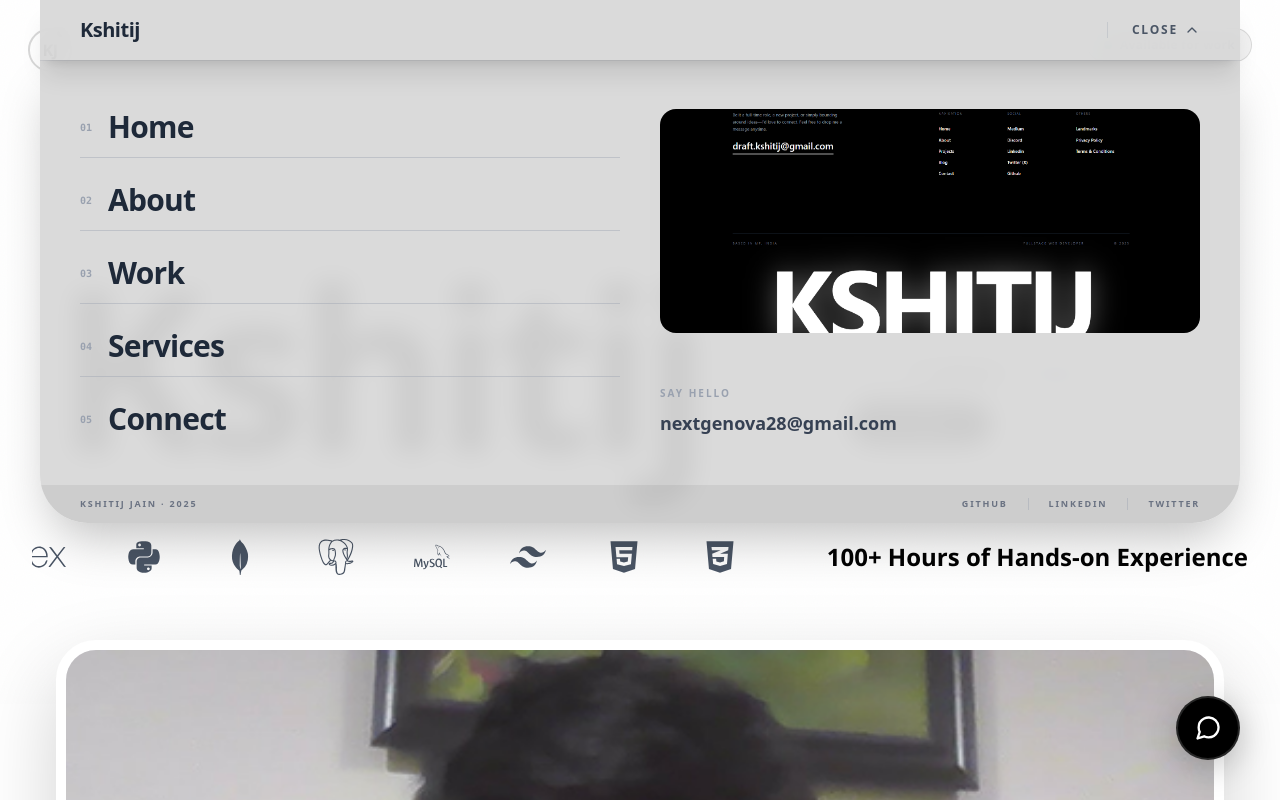
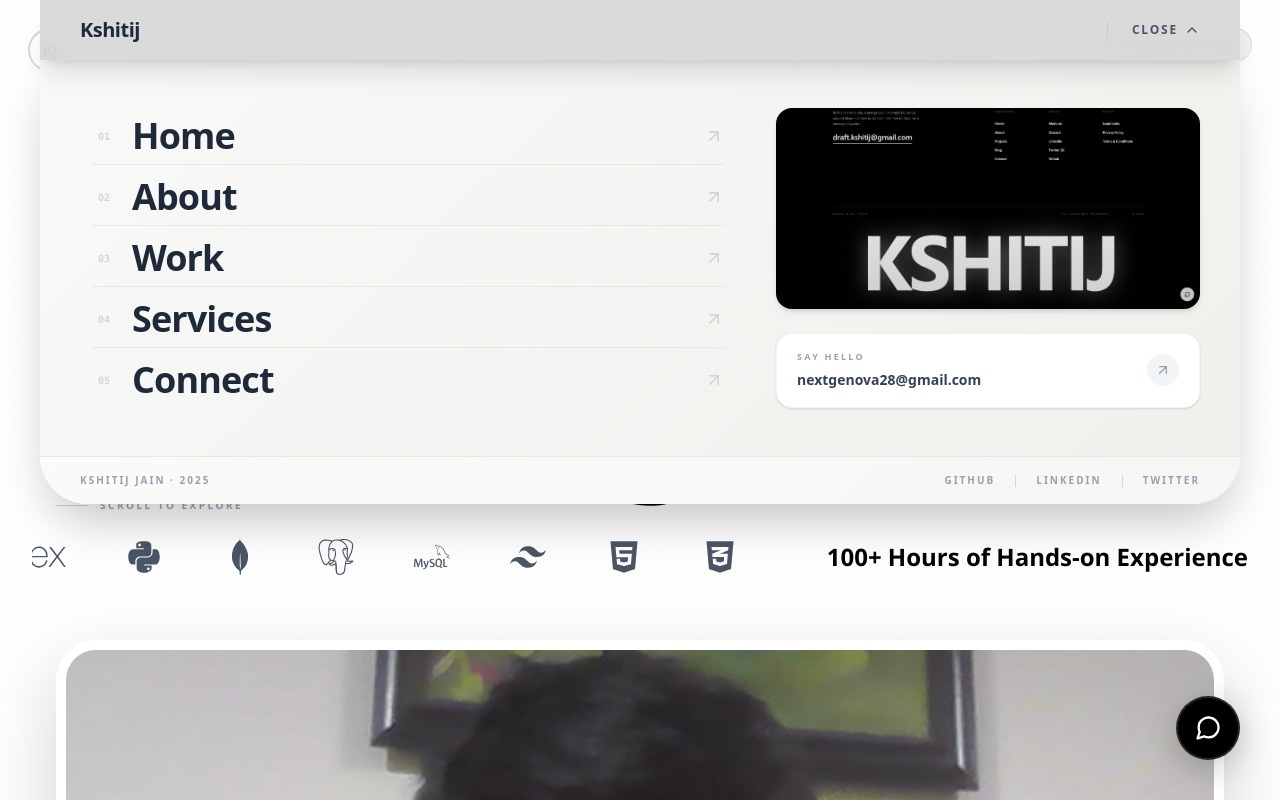
Before and after one commit to NEGO2522/Portfolio-one, a React (Vite) app: page / in a window 1280 px wide. Both pictures are taken after a click on the button "CONTACT". Shown: the top 800 px of the page. Built offline with nearby package versions, Linux system fonts and the light colour scheme.

Commit message:
Update the navbar.jsx

```diff
--- a/src/Components/Navbar.jsx
+++ b/src/Components/Navbar.jsx
@@ -1,7 +1,6 @@
-import { Link, useLocation, useNavigate } from 'react-router-dom';
+import { useLocation, useNavigate } from 'react-router-dom';
 import { motion, AnimatePresence } from 'framer-motion';
-import { FiMenu, FiX, FiGithub, FiLinkedin, FiChevronDown, FiTwitter, FiMail } from 'react-icons/fi';
-import { FaDiscord } from 'react-icons/fa';
+import { FiMenu, FiX, FiChevronDown, FiMail, FiArrowUpRight } from 'react-icons/fi';
 import { useState } from 'react';
 import NavbarImage from '../assets/Navbar_Image.png';
 
@@ -33,11 +32,17 @@ export default function Navbar() {
   ];
 
   const dropdownNav = [
-    { n: '01', label: 'Home',       id: 'hero' },
-    { n: '02', label: 'About',      id: 'about' },
-    { n: '03', label: 'Work',       id: 'work' },
-    { n: '04', label: 'Services',   id: 'services' },
-    { n: '05', label: 'Connect',    id: 'contact' },
+    { n: '01', label: 'Home',     id: 'hero' },
+    { n: '02', label: 'About',    id: 'about' },
+    { n: '03', label: 'Work',     id: 'work' },
+    { n: '04', label: 'Services', id: 'services' },
+    { n: '05', label: 'Connect',  id: 'contact' },
+  ];
+
+  const socials = [
+    { label: 'GitHub',   href: 'https://github.com/NEGO2522' },
+    { label: 'LinkedIn', href: 'https://www.linkedin.com/in/kshitij-kj-jain-422025342/' },
+    { label: 'Twitter',  href: 'https://twitter.com' },
   ];
 
   return (
@@ -50,7 +55,8 @@ export default function Navbar() {
         style={{ fontFamily: 'system-ui, sans-serif' }}
       >
         <div className="w-full relative px-4 md:px-10">
-          {/* ── Main bar ──────────────────────────────────────────────── */}
+
+          {/* ── Main bar ── */}
           <div
             className={`relative z-30 flex items-center justify-between px-6 md:px-10 py-4 shadow-xl bg-[#D8D8D8]/95 backdrop-blur-md transition-all duration-500 ${
               dropdownOpen ? 'rounded-b-none' : 'rounded-b-3xl'
@@ -112,7 +118,7 @@ export default function Navbar() {
             </div>
           </div>
 
-          {/* ── Desktop dropdown ──────────────────────────────────────── */}
+          {/* ── Desktop dropdown — LIGHT REDESIGN ── */}
           <AnimatePresence>
             {dropdownOpen && (
               <motion.div
@@ -120,67 +126,89 @@ export default function Navbar() {
                 animate={{ height: 'auto', opacity: 1 }}
                 exit={{ height: 0, opacity: 0 }}
                 transition={{ duration: 0.45, ease: [0.22, 1, 0.36, 1] }}
-                className="overflow-hidden bg-[#D8D8D8]/95 backdrop-blur-md border-t border-gray-400/20 shadow-2xl rounded-b-[3rem] origin-top"
+                className="overflow-hidden rounded-b-[3rem] origin-top shadow-2xl"
+                style={{ background: 'linear-gradient(135deg, #f9f9f7 0%, #efefec 100%)' }}
               >
-                <div className="px-10 py-12 grid grid-cols-1 md:grid-cols-2 gap-10">
-                  {/* Left — nav items */}
-                  <nav className="flex flex-col gap-3">
+                <div className="px-10 py-12 grid grid-cols-1 md:grid-cols-5 gap-10">
+
+                  {/* Left — nav items (3 cols) */}
+                  <nav className="md:col-span-3 flex flex-col gap-1">
                     {dropdownNav.map((item, i) => (
                       <div key={i}>
                         <motion.button
-                          initial={{ opacity: 0, x: -10 }}
-                          animate={{ opacity: 1, x: 0 }}
-                          transition={{ delay: i * 0.05 + 0.15 }}
+                          initial={{ opacity: 0, y: 10 }}
+                          animate={{ opacity: 1, y: 0 }}
+                          transition={{ delay: i * 0.06 + 0.1 }}
                           onClick={() => scrollToSection(item.id)}
-                          className="group flex items-center gap-4 w-fit cursor-pointer"
+                          className="group flex items-center gap-4 w-full cursor-pointer py-2 px-3 rounded-2xl hover:bg-black/5 transition-colors duration-200"
                         >
-                          <span className="text-gray-400 font-bold text-[10px] font-mono">{item.n}</span>
-                          <span className="text-2xl md:text-3xl font-black tracking-tight text-gray-800 group-hover:translate-x-2 transition-transform duration-300">
+                          <span className="text-gray-300 font-mono text-[10px] font-bold w-6 shrink-0">{item.n}</span>
+                          <span className="text-3xl md:text-4xl font-black tracking-tight text-gray-800 group-hover:text-black transition-colors duration-200">
                             {item.label}
                           </span>
+                          <FiArrowUpRight className="ml-auto text-gray-300 group-hover:text-gray-600 group-hover:translate-x-1 group-hover:-translate-y-1 transition-all duration-300 w-5 h-5 shrink-0" />
                         </motion.button>
                         {i < dropdownNav.length - 1 && (
-                          <div className="border-b border-gray-400/40 my-3" />
+                          <div className="border-b border-gray-200 mx-3" />
                         )}
                       </div>
                     ))}
                   </nav>
 
-                  {/* Right — image + email */}
-                  <div className="hidden md:flex flex-col justify-between">
+                  {/* Right — image + contact (2 cols) */}
+                  <div className="hidden md:flex md:col-span-2 flex-col gap-6">
+                    {/* Image card */}
+                    <div className="relative overflow-hidden rounded-2xl shadow-md flex-1">
                       <img
                         src={NavbarImage}
                         alt="Kshitij"
-                      className="w-full h-56 object-cover object-top rounded-2xl"
+                        className="w-full h-full object-cover object-top"
                       />
-                    <div className="mt-6">
-                      <p className="text-[10px] uppercase tracking-[0.2em] text-gray-400 font-semibold mb-2">Say hello</p>
+                      <div className="absolute inset-0 bg-gradient-to-t from-black/20 to-transparent" />
+                    </div>
+
+                    {/* Email card */}
+                    <div className="bg-white rounded-2xl px-5 py-4 shadow-sm border border-gray-100 flex items-center justify-between group hover:shadow-md transition-shadow">
+                      <div>
+                        <p className="text-[9px] uppercase tracking-[0.25em] text-gray-400 font-semibold mb-1">Say hello</p>
                         <a
                           href="mailto:nextgenova28@gmail.com"
-                        className="text-lg font-bold text-gray-700 hover:text-black transition-colors"
+                          className="text-sm font-bold text-gray-700 hover:text-black transition-colors"
                         >
                           nextgenova28@gmail.com
                         </a>
+                      </div>
+                      <div className="bg-gray-100 group-hover:bg-black group-hover:text-white text-gray-400 rounded-full p-2 transition-colors duration-300">
+                        <FiArrowUpRight className="w-4 h-4" />
+                      </div>
                     </div>
                   </div>
                 </div>
 
                 {/* Bottom strip */}
-                <div className="bg-black/6 py-3 px-10 flex justify-between items-center text-[9px] uppercase tracking-[0.2em] text-gray-500">
-                  <span className="font-bold">Kshitij Jain · 2025</span>
+                <div className="border-t border-gray-200 py-4 px-10 flex justify-between items-center bg-white/40">
+                  <span className="text-[10px] uppercase tracking-[0.2em] text-gray-400 font-bold">Kshitij Jain · 2025</span>
                   <div className="flex items-center gap-5">
-                    <a href="https://github.com/NEGO2522" target="_blank" rel="noopener noreferrer" className="hover:text-black transition-colors font-semibold">GitHub</a>
-                    <span className="border-l border-gray-400/40 h-3" />
-                    <a href="https://www.linkedin.com/in/kshitij-kj-jain-422025342/" target="_blank" rel="noopener noreferrer" className="hover:text-black transition-colors font-semibold">LinkedIn</a>
-                    <span className="border-l border-gray-400/40 h-3" />
-                    <a href="https://twitter.com" target="_blank" rel="noopener noreferrer" className="hover:text-black transition-colors font-semibold">Twitter</a>
+                    {socials.map((s, i) => (
+                      <span key={i} className="flex items-center gap-5">
+                        {i !== 0 && <span className="border-l border-gray-300 h-3" />}
+                        <a
+                          href={s.href}
+                          target="_blank"
+                          rel="noopener noreferrer"
+                          className="text-[10px] uppercase tracking-[0.2em] text-gray-400 hover:text-black transition-colors font-semibold"
+                        >
+                          {s.label}
+                        </a>
+                      </span>
+                    ))}
                   </div>
                 </div>
               </motion.div>
             )}
           </AnimatePresence>
 
-          {/* ── Mobile menu ───────────────────────────────────────────── */}
+          {/* ── Mobile menu ── */}
           <AnimatePresence>
             {mobileMenuOpen && (
               <motion.div
@@ -188,7 +216,8 @@ export default function Navbar() {
                 animate={{ height: 'auto', opacity: 1 }}
                 exit={{ height: 0, opacity: 0 }}
                 transition={{ duration: 0.35, ease: [0.22, 1, 0.36, 1] }}
-                className="md:hidden overflow-hidden bg-[#D8D8D8]/95 backdrop-blur-md border-t border-gray-400/20 rounded-b-3xl shadow-2xl"
+                className="md:hidden overflow-hidden rounded-b-3xl shadow-2xl"
+                style={{ background: 'linear-gradient(135deg, #f9f9f7 0%, #efefec 100%)' }}
               >
                 <div className="px-6 py-8 flex flex-col gap-1">
                   {dropdownNav.map((item, i) => (
@@ -198,16 +227,17 @@ export default function Navbar() {
                         animate={{ opacity: 1, x: 0 }}
                         transition={{ delay: i * 0.05 }}
                         onClick={() => scrollToSection(item.id)}
-                        className="group flex items-center gap-3 w-full py-2 cursor-pointer"
+                        className="group flex items-center gap-3 w-full py-2 px-2 rounded-xl hover:bg-black/5 transition-colors cursor-pointer"
                       >
-                        <span className="text-gray-400 text-[10px] font-mono font-bold">{item.n}</span>
-                        <span className="text-xl font-black text-gray-800 group-hover:translate-x-1 transition-transform">{item.label}</span>
+                        <span className="text-gray-300 text-[10px] font-mono font-bold">{item.n}</span>
+                        <span className="text-xl font-black text-gray-800 group-hover:text-black transition-colors">{item.label}</span>
+                        <FiArrowUpRight className="ml-auto text-gray-300 group-hover:text-gray-500 w-4 h-4 transition-colors" />
                       </motion.button>
-                      {i < dropdownNav.length - 1 && <div className="border-b border-gray-400/30 my-1" />}
+                      {i < dropdownNav.length - 1 && <div className="border-b border-gray-200 mx-2 my-1" />}
                     </div>
                   ))}
-                  <div className="mt-6 pt-4 border-t border-gray-400/30">
-                    <a href="mailto:nextgenova28@gmail.com" className="text-sm font-semibold text-gray-600 hover:text-black transition-colors flex items-center gap-2">
+                  <div className="mt-6 pt-4 border-t border-gray-200">
+                    <a href="mailto:nextgenova28@gmail.com" className="text-sm font-semibold text-gray-500 hover:text-black transition-colors flex items-center gap-2">
                       <FiMail className="w-4 h-4" />
                       nextgenova28@gmail.com
                     </a>
@@ -216,6 +246,7 @@ export default function Navbar() {
               </motion.div>
             )}
           </AnimatePresence>
+
         </div>
       </motion.nav>
     </div>
```
Lines whose indentation alone changed are shown as unchanged.
